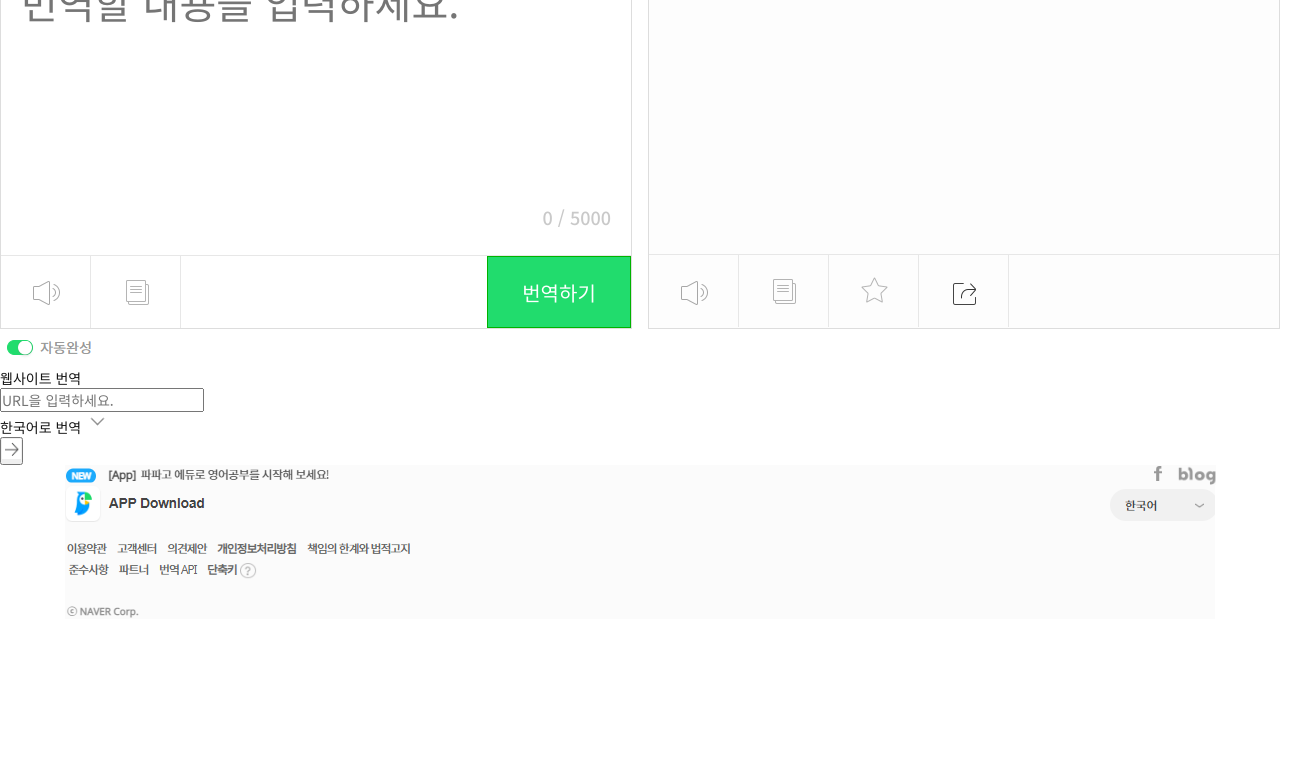
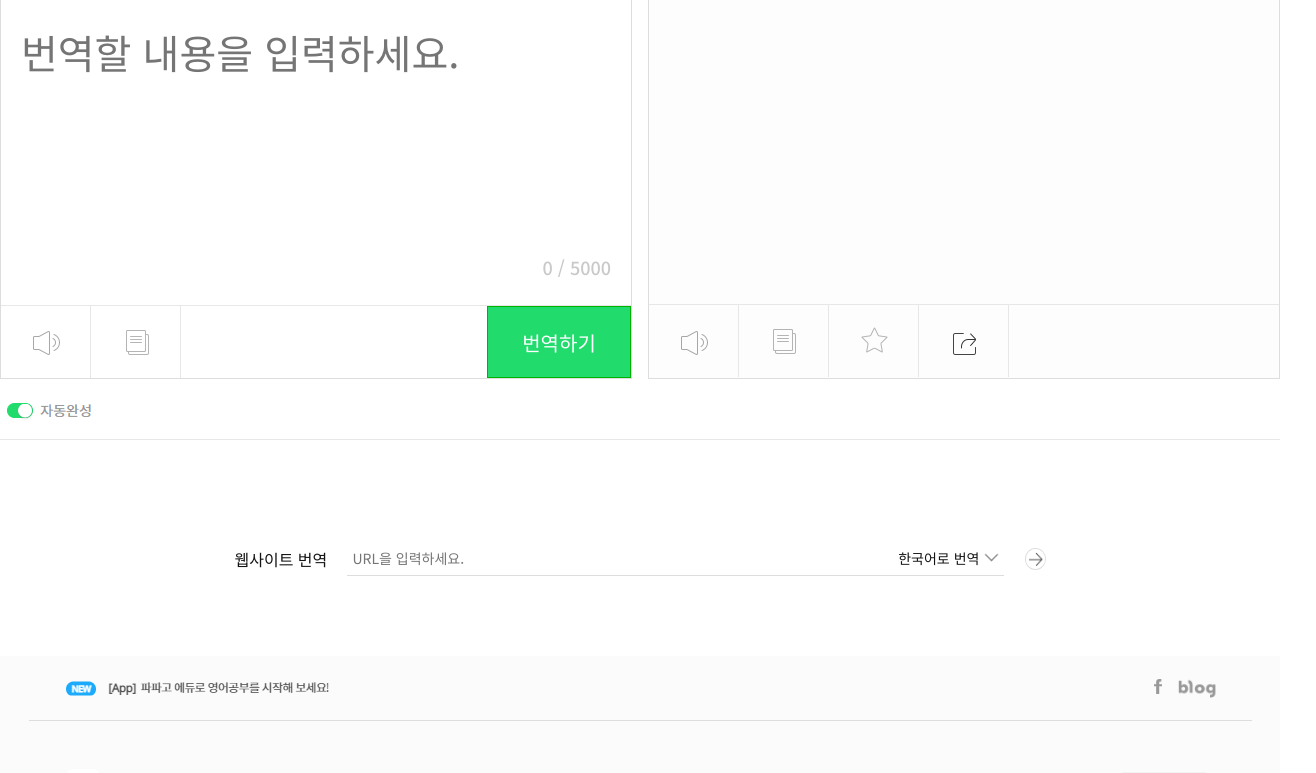
Before and after one commit to OhKwang2/Web-basic-20220609, a plain HTML site: page src/papago/index.html in a window 1280 px wide. Shown: the part 190-963 px from the top of the page, 1316 px wide, since content can reach past the window. Before the commit the page ends 809 px from the top, so only its background shows below. Drawn offline with Linux system fonts and the light colour scheme.

Commit message:
2022.06.16 - Papago html, css 클론 코딩 - CSS 선택자, 가상클래스 - 자바스크립트 기본 (자바스크립트 작성,간단한 입출력, 기본문법, 함수 기본)
* 숙제 : github repasitory new 페이지 클론 코딩 (차주 금요일까지)

```diff
--- /dev/null
+++ b/src/14/js/for.js
@@ -0,0 +1,6 @@
+let result = 0;
+
+for(let i = 0; i < 1000; i++){
+    console.log("i = " + i);
+    result += (i + 1);
+}
--- /dev/null
+++ b/src/14/js/for2.js
@@ -0,0 +1 @@
+console.log(result);
--- /dev/null
+++ b/src/14/study.html
@@ -0,0 +1,15 @@
+<!DOCTYPE html>
+<html lang="ko">
+<head>
+    <meta charset="UTF-8">
+    <meta http-equiv="X-UA-Compatible" content="IE=edge">
+    <meta name="viewport" content="width=device-width, initial-scale=1.0">
+    <title>Document</title>
+</head>
+<body>
+
+
+    <script src="js/for.js"></script>
+    <script src="js/for2.js"></script>
+</body>
+</html>
--- a/src/papago/css/index.css
+++ b/src/papago/css/index.css
@@ -4,10 +4,12 @@
     --sub-font-color: rgb(201,201,201);
 }
 
-.d-container {
+.main-container {
     display: flex;
     flex-direction: column;
     align-items: center;
+
+    padding: 50px 0px 80px;
 }
 
 /* header */
@@ -155,3 +157,105 @@ pre {
 
     background-color: #21dc6d;
 }
+
+.section-container {
+    width: 1280px;
+}
+
+.section-top {
+    display: flex;
+    align-items: center;
+
+    border-bottom: 1px solid var(--article-border-color);
+
+    width: 100%;
+    height : 61px;
+}
+
+.section-bottom {
+    display: flex;
+    justify-content: center;
+    align-items: flex-end;
+
+    height: 136px;
+}
+
+.sb-url {
+    display: flex;
+    justify-content: space-between;
+    align-items: center;
+
+    width: 811px;
+}
+
+.label-url label {
+    font-size: 16px;
+}
+
+.input-url {
+    display: flex;
+
+    border-bottom: 1px solid var(--main-color);
+    padding-bottom: 1px;
+
+    max-width: 658px;
+}
+
+.input-url input {
+    border: none;
+    padding: 6px 5px;
+
+    width: 427px;
+    height: 32px;
+}
+
+.input-select-convert {
+    display: flex;
+    justify-content: flex-end;
+    align-items: center;
+
+    width: 230px;
+    height: 32px;
+}
+
+.button-url button {
+    display: flex;
+    justify-content: center;
+    align-items: center;
+
+    border: 1px solid var(--main-color);
+    border-radius: 50%;
+
+    overflow: hidden;
+    background-color: white;
+}
+
+footer {
+    display: flex;
+    flex-direction: column;
+    align-items: center;
+
+    background-color: #fbfbfb;
+}
+
+.footer1 {
+    display: flex;
+    justify-content: center;
+    align-items: center;
+
+    border-bottom: 1px solid var(--main-color);
+    padding: 19px 36px 20px;
+
+    height: 65px;
+}
+
+.footer2 {
+    display: flex;
+    justify-content: center;
+    align-items: center;
+
+    padding: 32px 36px;
+
+    width: 1352px;
+    height: 228px;
+}
--- a/src/papago/index.html
+++ b/src/papago/index.html
@@ -22,7 +22,7 @@
             </nav>
         </header>
         <main>
-            <div class="d-container">
+            <div class="main-container">
                 <div class="article-container">
                     <article class="article-left">
                         <div class="article-header">
@@ -83,14 +83,14 @@
                         </div>
                     </article>
                 </div>
-            </div>
-            <div>
+                <div class="section-container">
                     <section class="section-top">
                         <img src="images/index_items/auto_completion.png">
                     </section>
                     <section class="section-bottom">
+                        <div class="sb-url">
                             <div class="label-url">
-                        <label for="">웹사이트 번역</label>
+                                <label for="url-input">웹사이트 번역</label>
                             </div>
                             <div class="input-url">
                                 <input type="url" placeholder="URL을 입력하세요.">
@@ -102,14 +102,16 @@
                             <div class="button-url">
                                 <button><img src="images/index_items/right_arrow.png"></button>
                             </div>
+                        </div>
                     </section>
+                </div>
             </div>
         </main>
         <footer>
-            <div class="d-container">
+            <div class="footer1">
                 <img src="images/index_footer/footer1.png">
             </div>
-            <div class="d-container">
+            <div class="footer2">
                 <img src="images/index_footer/footer2.png">
             </div>
         </footer>
```
Also changed, not shown: src/15/js/function1.js (added, +28 -0 lines), src/15/study.html (added, +12 -0 lines), memo/day26_.txt (added). Lines whose indentation alone changed are shown as unchanged.
